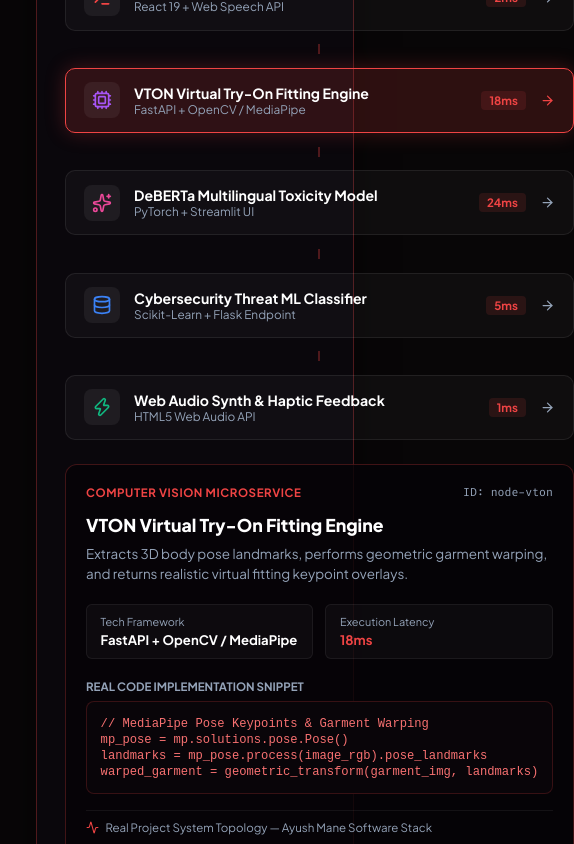
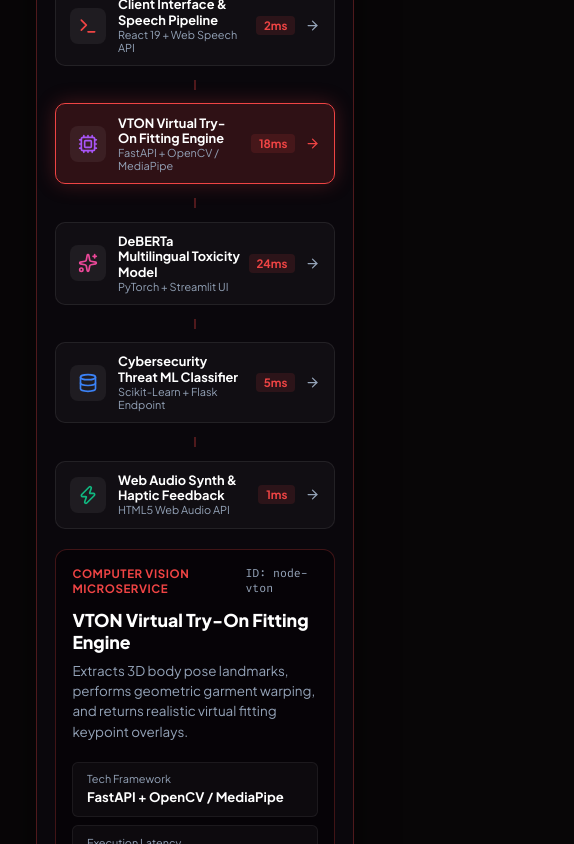
Before and after one commit to ayush-h-mane/Portfolio, a React (Vite) app: page / in a window 390 px wide. Shown: the part 5300-6144 px from the top of the page, 574 px wide, since content can reach past the window. Built offline with nearby package versions, Linux system fonts and the light colour scheme.

Commit message:
Reconstruct System Architecture & Project Topology layout for mobile screens

```diff
--- a/src/components/SystemBlueprint.tsx
+++ b/src/components/SystemBlueprint.tsx
@@ -96,6 +96,7 @@ export const SystemBlueprint: React.FC = () => {
             onClick={handleRunPulseTest}
             onMouseEnter={() => soundFx.playHover()}
             disabled={isPulseActive}
+            className="blueprint-test-btn"
             style={{
               background: isPulseActive ? 'rgba(16, 185, 129, 0.2)' : 'linear-gradient(90deg, #ef4444 0%, #dc2626 100%)',
               border: `1px solid ${isPulseActive ? '#10b981' : '#ef4444'}`,
@@ -107,6 +108,7 @@ export const SystemBlueprint: React.FC = () => {
               cursor: 'pointer',
               display: 'flex',
               alignItems: 'center',
+              justifyContent: 'center',
               gap: '0.4rem',
               boxShadow: isPulseActive ? '0 0 15px rgba(16, 185, 129, 0.4)' : '0 4px 14px rgba(239, 68, 68, 0.4)',
               transition: 'all 0.2s ease'
@@ -143,7 +145,7 @@ export const SystemBlueprint: React.FC = () => {
         >
           {/* Left Column: Interactive Node Flow Diagram */}
           <div style={{ display: 'flex', flexDirection: 'column', justifyContent: 'space-between', gap: '1.25rem' }}>
-            <div style={{ display: 'flex', alignItems: 'center', justifyContent: 'space-between' }}>
+            <div style={{ display: 'flex', alignItems: 'center', justifyContent: 'space-between', flexWrap: 'wrap', gap: '0.5rem' }}>
               <span style={{ fontSize: '0.75rem', fontWeight: 700, color: 'var(--text-muted)', letterSpacing: '0.05em' }}>
                 PROJECT ARCHITECTURE TOPOLOGY (CLICK TO INSPECT)
               </span>
@@ -153,7 +155,7 @@ export const SystemBlueprint: React.FC = () => {
             </div>
 
             {/* Pipeline Flowchart Cards */}
-            <div style={{ display: 'flex', flexDirection: 'column', gap: '0.85rem', position: 'relative' }}>
+            <div className="blueprint-nodes-container" style={{ display: 'flex', flexDirection: 'column', gap: '0.85rem', position: 'relative' }}>
               {nodes.map((node, index) => {
                 const isSelected = node.id === selectedNodeId;
                 return (
@@ -164,6 +166,7 @@ export const SystemBlueprint: React.FC = () => {
                         setSelectedNodeId(node.id);
                       }}
                       onMouseEnter={() => soundFx.playHover()}
+                      className="blueprint-node-card"
                       style={{
                         padding: '0.85rem 1.15rem',
                         borderRadius: '10px',
@@ -177,7 +180,7 @@ export const SystemBlueprint: React.FC = () => {
                         boxShadow: isSelected ? '0 0 20px rgba(239, 68, 68, 0.25)' : 'none'
                       }}
                     >
-                      <div style={{ display: 'flex', alignItems: 'center', gap: '0.85rem' }}>
+                      <div style={{ display: 'flex', alignItems: 'center', gap: '0.75rem', flex: 1, minWidth: 0 }}>
                         <div
                           style={{
                             width: '36px',
@@ -186,18 +189,19 @@ export const SystemBlueprint: React.FC = () => {
                             background: 'rgba(255,255,255,0.06)',
                             display: 'flex',
                             alignItems: 'center',
-                            justifyContent: 'center'
+                            justifyContent: 'center',
+                            flexShrink: 0
                           }}
                         >
                           {node.icon}
                         </div>
-                        <div>
-                          <div style={{ fontSize: '0.88rem', fontWeight: 700, color: '#ffffff' }}>{node.name}</div>
-                          <div style={{ fontSize: '0.74rem', color: 'var(--text-muted)' }}>{node.tech}</div>
+                        <div style={{ minWidth: 0, flex: 1 }}>
+                          <div className="blueprint-node-title" style={{ fontSize: '0.88rem', fontWeight: 700, color: '#ffffff', wordBreak: 'break-word' }}>{node.name}</div>
+                          <div className="blueprint-node-tech" style={{ fontSize: '0.74rem', color: 'var(--text-muted)' }}>{node.tech}</div>
                         </div>
                       </div>
 
-                      <div style={{ display: 'flex', alignItems: 'center', gap: '0.85rem' }}>
+                      <div className="blueprint-node-badge" style={{ display: 'flex', alignItems: 'center', gap: '0.6rem', flexShrink: 0, marginLeft: '0.5rem' }}>
                         <span
                           style={{
                             fontSize: '0.72rem',
@@ -243,6 +247,7 @@ export const SystemBlueprint: React.FC = () => {
 
           {/* Right Column: Node Inspector & Code Snippet Panel */}
           <div
+            className="blueprint-inspector-panel"
             style={{
               background: 'rgba(5, 3, 7, 0.8)',
               border: '1px solid rgba(239, 68, 68, 0.25)',
@@ -274,7 +279,7 @@ export const SystemBlueprint: React.FC = () => {
               </p>
 
               {/* Specs Grid */}
-              <div style={{ display: 'grid', gridTemplateColumns: '1fr 1fr', gap: '0.75rem', marginBottom: '1.25rem' }}>
+              <div className="blueprint-specs-grid" style={{ display: 'grid', gridTemplateColumns: '1fr 1fr', gap: '0.75rem', marginBottom: '1.25rem' }}>
                 <div style={{ background: 'rgba(255,255,255,0.03)', padding: '0.6rem 0.85rem', borderRadius: '6px', border: '1px solid rgba(255,255,255,0.06)' }}>
                   <span style={{ display: 'block', fontSize: '0.68rem', color: 'var(--text-muted)' }}>Tech Framework</span>
                   <span style={{ fontSize: '0.82rem', fontWeight: 700, color: '#ffffff' }}>{activeNode.tech}</span>
@@ -292,6 +297,7 @@ export const SystemBlueprint: React.FC = () => {
                   REAL CODE IMPLEMENTATION SNIPPET
                 </span>
                 <pre
+                  className="blueprint-code-snippet"
                   style={{
                     background: '#090509',
                     border: '1px solid rgba(239, 68, 68, 0.2)',
--- a/src/index.css
+++ b/src/index.css
@@ -320,6 +320,46 @@ body {
     gap: 0.75rem !important;
   }
 
+  /* Reconstructed System Architecture & Project Topology Mobile Layout */
+  .blueprint-test-btn {
+    width: 100% !important;
+    padding: 0.65rem 1rem !important;
+  }
+
+  .blueprint-outer-grid {
+    padding: 1.15rem !important;
+    gap: 1.25rem !important;
+  }
+
+  .blueprint-node-card {
+    padding: 0.7rem 0.85rem !important;
+  }
+
+  .blueprint-node-title {
+    font-size: 0.8rem !important;
+    line-height: 1.2 !important;
+  }
+
+  .blueprint-node-tech {
+    font-size: 0.68rem !important;
+  }
+
+  .blueprint-inspector-panel {
+    padding: 1rem !important;
+  }
+
+  .blueprint-specs-grid {
+    grid-template-columns: 1fr !important;
+    gap: 0.5rem !important;
+  }
+
+  .blueprint-code-snippet {
+    font-size: 0.7rem !important;
+    max-height: 160px !important;
+    white-space: pre-wrap !important;
+    word-break: break-all !important;
+  }
+
   /* Disable extreme transforms on touch mobile for smooth scrolling */
   .glass-card:hover, .pop-card:hover {
     transform: translateY(-2px) scale(1.002) !important;
```
